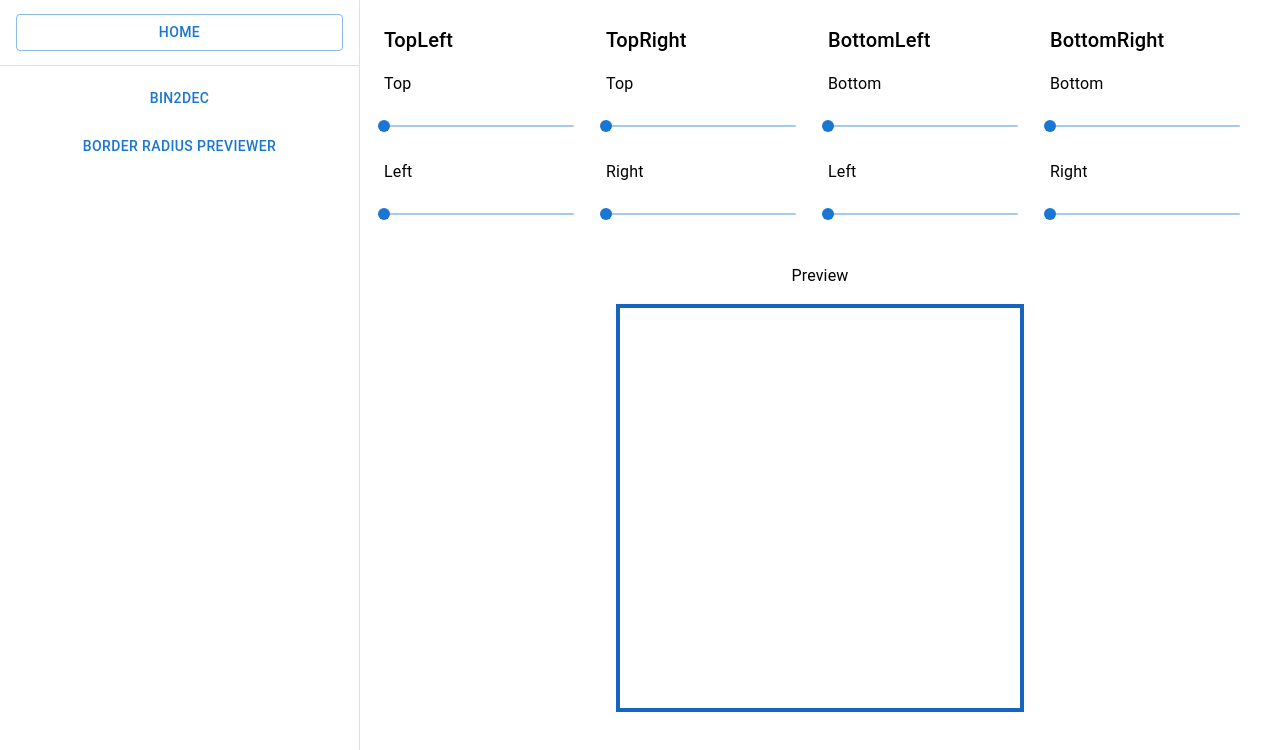
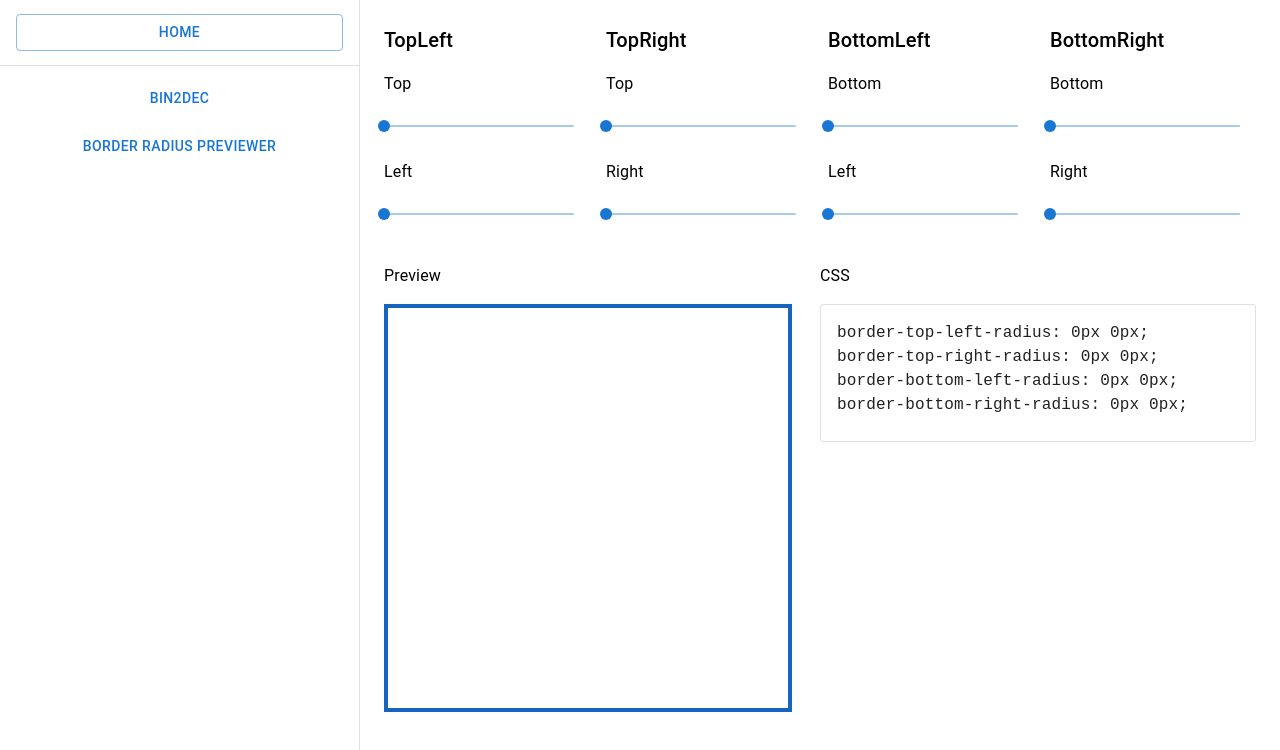
Before and after one commit to graceoflives/training-app, a React (Create React App) app: page /borderRadiusPreviewer in a window 1280 px wide. Shown: the top 750 px of the page. Built offline with nearby package versions, Linux system fonts and the light colour scheme.

Commit message:
add lodash to ts
- add css
- correct function interface

```diff
--- a/package.json
+++ b/package.json
@@ -39,5 +39,8 @@
       "last 1 firefox version",
       "last 1 safari version"
     ]
+  },
+  "devDependencies": {
+    "@types/lodash": "^4.14.182"
   }
 }
--- a/src/projects/BorderRadiusPreviewer.tsx
+++ b/src/projects/BorderRadiusPreviewer.tsx
@@ -1,4 +1,5 @@
-import { Box, Grid, Slider, Typography } from "@mui/material";
+import { Box, Card, CardContent, Grid, Slider, Typography } from "@mui/material";
+import {kebabCase} from "lodash";
 import { Fragment, Reducer, useReducer } from "react";
 
 interface IBorderRadiusSide {
@@ -102,6 +103,9 @@ const BorderRadiusPreviewer = () => {
             value: e.value
         });
     }
+    const cssLines = borderRadius.map((corner: IBorderRadiusCorner) => {
+        return `border-${kebabCase(corner.corner)}-radius: ${corner.sides[0].value}px ${corner.sides[1].value}px;`;
+    });
     return (
         <>
             <Grid container spacing={2}>
@@ -113,7 +117,8 @@ const BorderRadiusPreviewer = () => {
                     />
                 )}
             </Grid>
-            <Grid container direction="column" alignItems="center" justifyContent="center" mt={2}>
+            <Grid container mt={2}>
+                <Grid item direction="column" alignItems="center" justifyContent="center" xs={6}>
                     <Typography variant="body1" mb={2}>Preview</Typography>
                     <Box
                         sx={{
@@ -122,12 +127,25 @@ const BorderRadiusPreviewer = () => {
                             borderWidth: 4,
                             borderStyle: "solid",
                             borderColor: "primary.dark",
-                        ...borderRadius.reduce((prev: {}, {corner, sides}) => ({
+                            ...borderRadius.reduce((prev: Record<string, unknown>, {corner, sides}) => ({
                                 ...prev,
                                 [`border${corner}Radius`]: `${sides[0].value}px ${sides[1].value}px`
                             }), {})
                         }}
                     />
+                </Grid>
+                <Grid item xs={6}>
+                    <Typography variant="body1" mb={2}>CSS</Typography>
+                    <Card variant="outlined">
+                        <CardContent>
+                            {cssLines.map((cssLine) => (
+                                <Typography key={cssLine} variant="body1" sx={{
+                                    fontFamily: "monospace"
+                                }}>{cssLine}</Typography>
+                            ))}
+                        </CardContent>
+                    </Card>
+                </Grid>
             </Grid>
         </>
     )
@@ -135,8 +153,7 @@ const BorderRadiusPreviewer = () => {
 
 interface InputCornerProps {
     corner: IBorderRadiusCorner;
-    // eslint-disable-next-line no-empty-pattern
-    onChange: ({}: {side: string, value: number}) => void
+    onChange: ({side, value}: {side: string, value: number}) => void
 }
 
 const InputCorner = (props: InputCornerProps) => {
```
Also changed, not shown: .eslintrc.js, 1 other file (tests, documents, lock files or other folders). Lines whose indentation alone changed are shown as unchanged.
